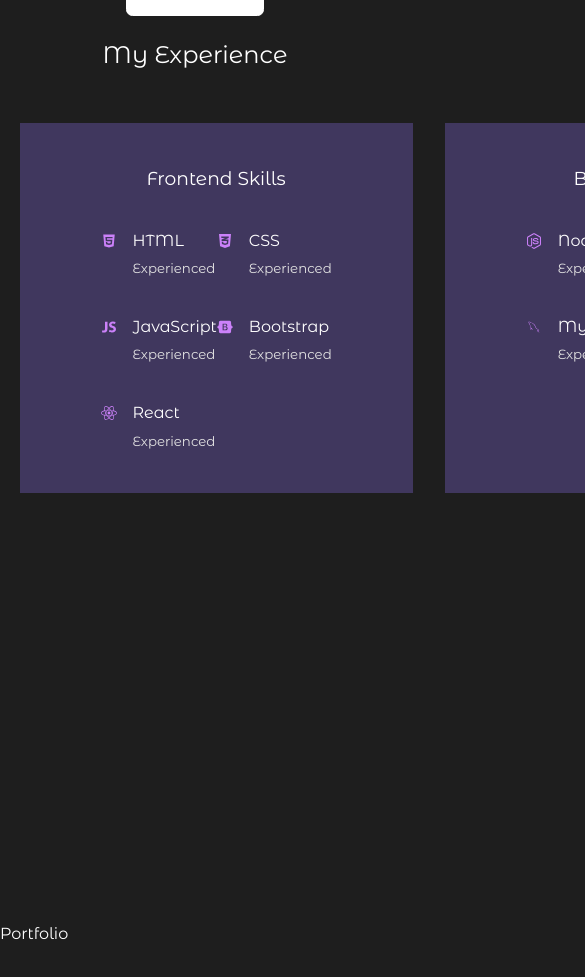
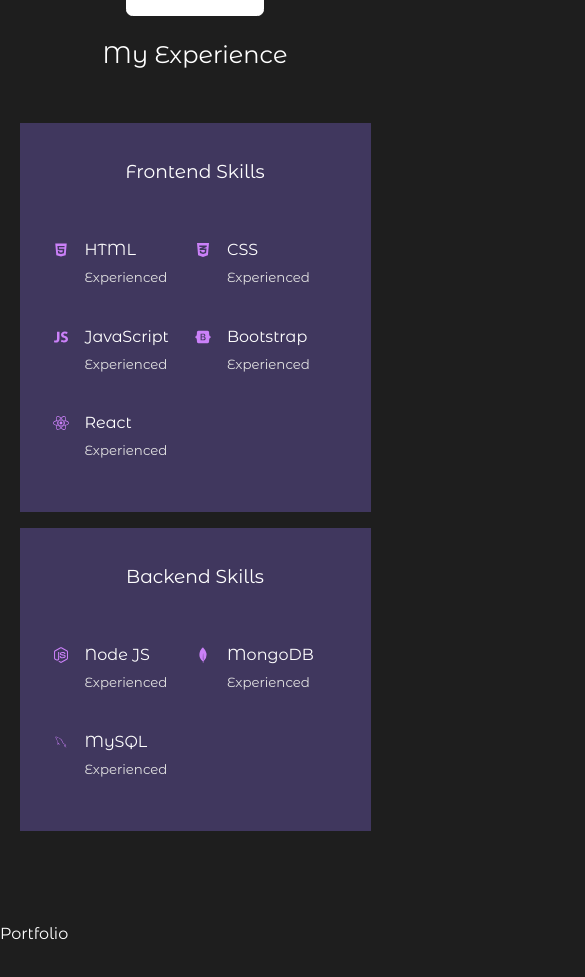
Before and after one commit to ZBerkley88/react-two-boogaloo, a React (Create React App) app: page / in a window 390 px wide. Shown: the part 1900-2877 px from the top of the page, 585 px wide, since content can reach past the window. Built offline with nearby package versions, Linux system fonts and the light colour scheme.

Commit message:
added responsiveness to experience section

```diff
--- a/src/components/experience/experience.css
+++ b/src/components/experience/experience.css
@@ -2,7 +2,6 @@
   display: grid;
   grid-template-columns: 1fr 1fr;
   gap: 2rem;
-
 }
 
 .experience__container > div {
@@ -22,7 +21,6 @@
   text-align: center;
   margin-bottom: 2rem;
   color: var(--primary);
-
 }
 
 .experience__content {
@@ -34,22 +32,40 @@
 .experience__details {
   display: flex;
   gap: 1rem;
-
 }
 
 .experience__details-icon {
   margin-top: 6px;
-    color: var(--purple)
+  color: var(--purple);
 }
 
 /* ====================== MEDIA QUERIES (TABLETS) ======================*/
 
 @media screen and (max-width: 1024px) {
+  .experience__container {
+    grid-template-columns: 1fr;
+  }
 
+  .experience__container > div {
+    width: 80%;
+    padding: 2rem;
+    margin: 0 auto;
+  }
+}
+
+.experience__content {
+  padding: 1rem;
 }
 
 /* ====================== MEDIA QUERIES (PHONES) ======================*/
 
 @media screen and (max-width: 600px) {
+  .experience__container {
+    gap: 1rem;
+  }
 
+  .experience__container > div {
+    width: 100%;
+    padding: 2rem 1rem;
   }
+}
```
Lines whose indentation alone changed are shown as unchanged.
